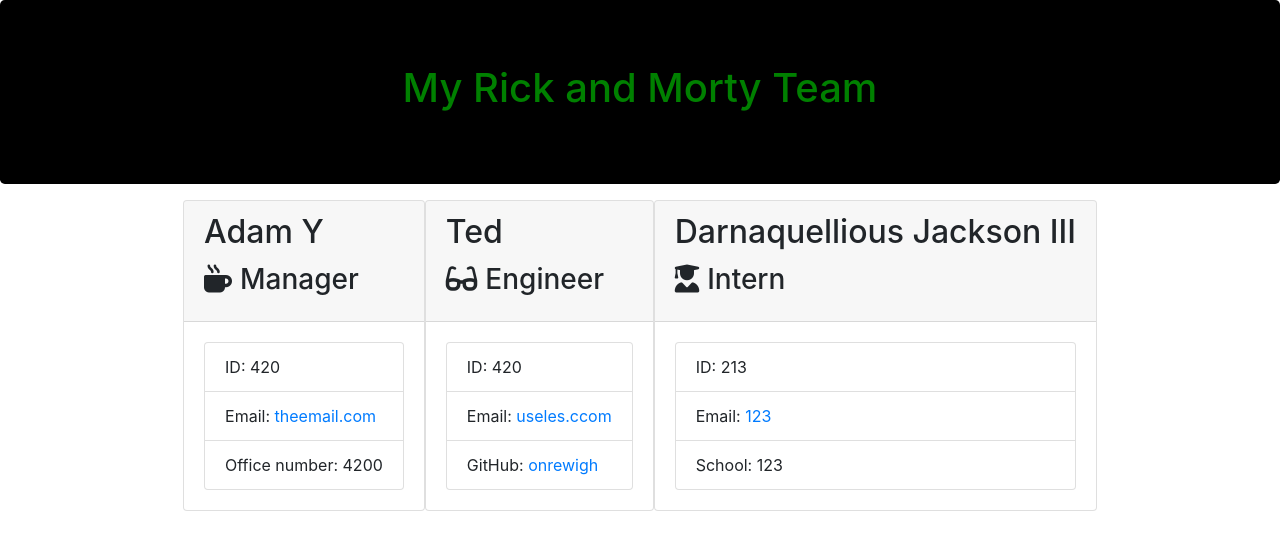
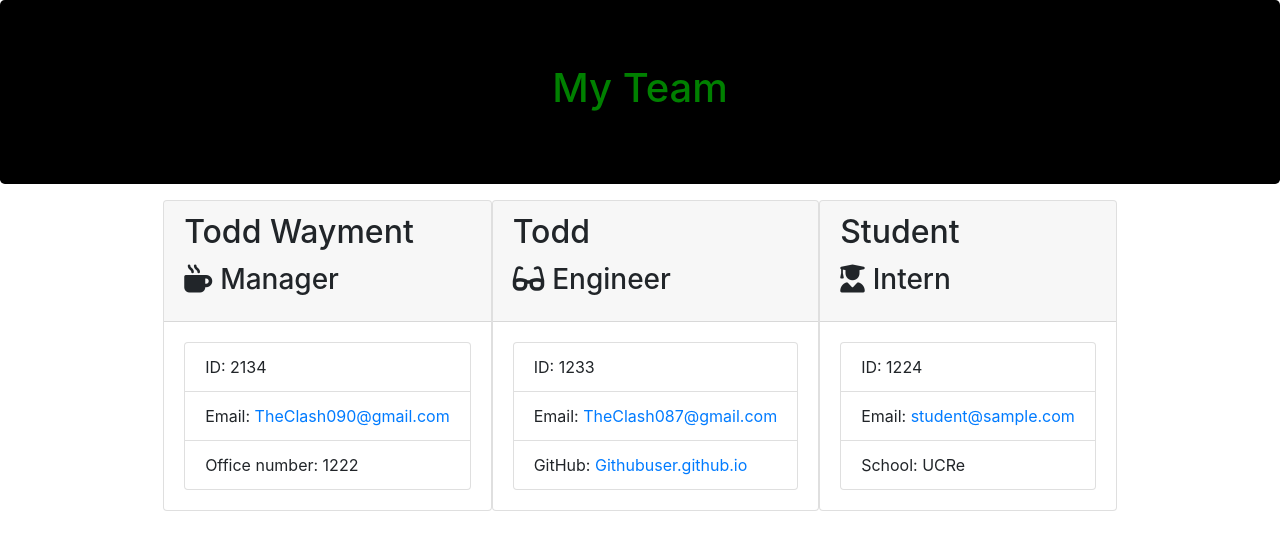
Before and after one commit to Tbonexas/teamprofile, a website: page Develop/output/team.html in a window 1280 px wide. Drawn offline with nearby package versions, Linux system fonts and the light colour scheme; files that its build step writes are made by us from their sources.

```diff
--- a/Develop/output/team.html
+++ b/Develop/output/team.html
@@ -8,7 +8,7 @@
     <title>My Team</title>
     <link rel="stylesheet" href="https://stackpath.bootstrapcdn.com/bootstrap/4.3.1/css/bootstrap.min.css"
         integrity="sha384-ggOyR0iXCbMQv3Xipma34MD+dH/1fQ784/j6cY/iJTQUOhcWr7x9JvoRxT2MZw1T" crossorigin="anonymous">
-    <link rel="stylesheet" href="../Style/style.css">
+    <link rel="stylesheet" href="style.css">
     <script src="https://kit.fontawesome.com/c502137733.js"></script>
 </head>
 
@@ -16,7 +16,7 @@
     <div class="container-fluid">
         <div class="row">
             <div class="col-12 jumbotron mb-3 team-heading">
-                <h1 class="text-center">My Rick and Morty Team</h1>
+                <h1 class="text-center">My Team</h1>
             </div>
         </div>
     </div>
@@ -25,40 +25,40 @@
             <div class="team-area col-12 d-flex justify-content-center">
                 <div class="card employee-card">
     <div class="card-header">
-        <h2 class="card-title">Adam Y</h2>
+        <h2 class="card-title">Todd Wayment</h2>
         <h3 class="card-title"><i class="fas fa-mug-hot mr-2"></i>Manager</h3>
     </div>
     <div class="card-body">
         <ul class="list-group">
-            <li class="list-group-item">ID: 420</li>
-            <li class="list-group-item">Email: <a href="mailto:theemail.com">theemail.com</a></li>
-            <li class="list-group-item">Office number: 4200</li>
+            <li class="list-group-item">ID: 2134</li>
+            <li class="list-group-item">Email: <a href="mailto:TheClash090@gmail.com	">TheClash090@gmail.com	</a></li>
+            <li class="list-group-item">Office number: 1222</li>
         </ul>
     </div>
 </div>
 <div class="card employee-card">
     <div class="card-header">
-        <h2 class="card-title">Ted</h2>
+        <h2 class="card-title">Todd</h2>
         <h3 class="card-title"><i class="fas fa-glasses mr-2"></i>Engineer</h3>
     </div>
     <div class="card-body">
         <ul class="list-group">
-            <li class="list-group-item">ID: 420</li>
-            <li class="list-group-item">Email: <a href="mailto:useles.ccom">useles.ccom</a></li>
-            <li class="list-group-item">GitHub: <a href="https://github.com/onrewigh" target="_blank" rel="noopener noreferrer">onrewigh</a></li>
+            <li class="list-group-item">ID: 1233</li>
+            <li class="list-group-item">Email: <a href="mailto:TheClash087@gmail.com">TheClash087@gmail.com</a></li>
+            <li class="list-group-item">GitHub: <a href="https://github.com/Githubuser.github.io" target="_blank" rel="noopener noreferrer">Githubuser.github.io</a></li>
         </ul>
     </div>
 </div>
 <div class="card employee-card">
     <div class="card-header">
-        <h2 class="card-title">Darnaquellious Jackson III</h2>
+        <h2 class="card-title">Student</h2>
         <h3 class="card-title"><i class="fas fa-user-graduate mr-2"></i>Intern</h3>
     </div>
     <div class="card-body">
         <ul class="list-group">
-            <li class="list-group-item">ID: 213</li>
-            <li class="list-group-item">Email: <a href="mailto:123">123</a></li>
-            <li class="list-group-item">School: 123</li>
+            <li class="list-group-item">ID: 1224</li>
+            <li class="list-group-item">Email: <a href="mailto:student@sample.com">student@sample.com</a></li>
+            <li class="list-group-item">School: UCRe</li>
         </ul>
     </div>
 </div>
```
